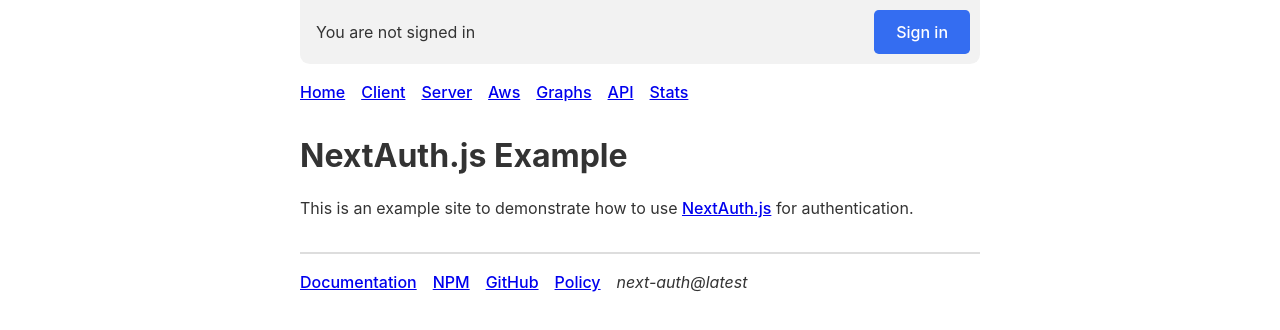
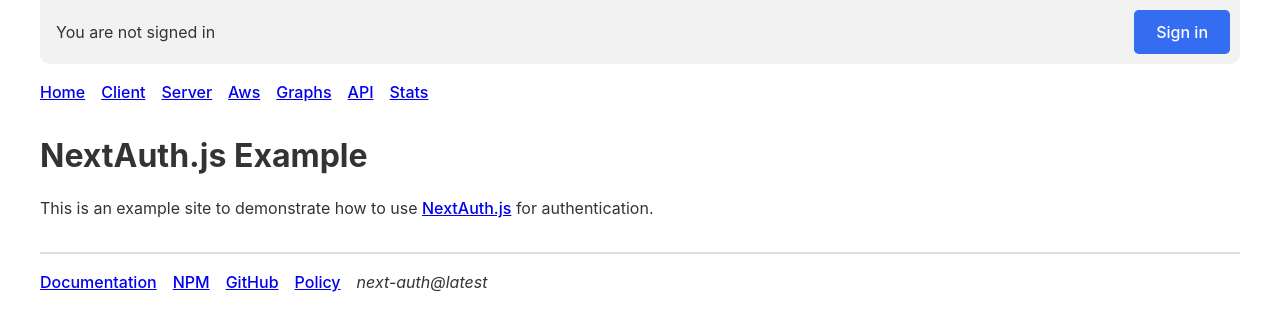
Before and after one commit to linnovate/hossted-admin, a Next.js app: page / in a window 1280 px wide. Shown: the top 330 px of the page. Built offline with nearby package versions, Linux system fonts and the light colour scheme; no server answers.

Commit message:
Change UI to be wider

```diff
--- a/pages/styles.css
+++ b/pages/styles.css
@@ -1,7 +1,7 @@
 body {
   font-family: -apple-system, Segoe UI, Roboto, Ubuntu, Cantarell, Noto Sans, sans-serif, BlinkMacSystemFont, 'Segoe UI', Helvetica, Arial, sans-serif, 'Apple Color Emoji', 'Segoe UI Emoji', 'Segoe UI Symbol';
   padding: 0 1rem 1rem 1rem;
-  max-width: 680px;
+  max-width: 1200px;
   margin: 0 auto;
   background: #fff;
   color: #333;
```
